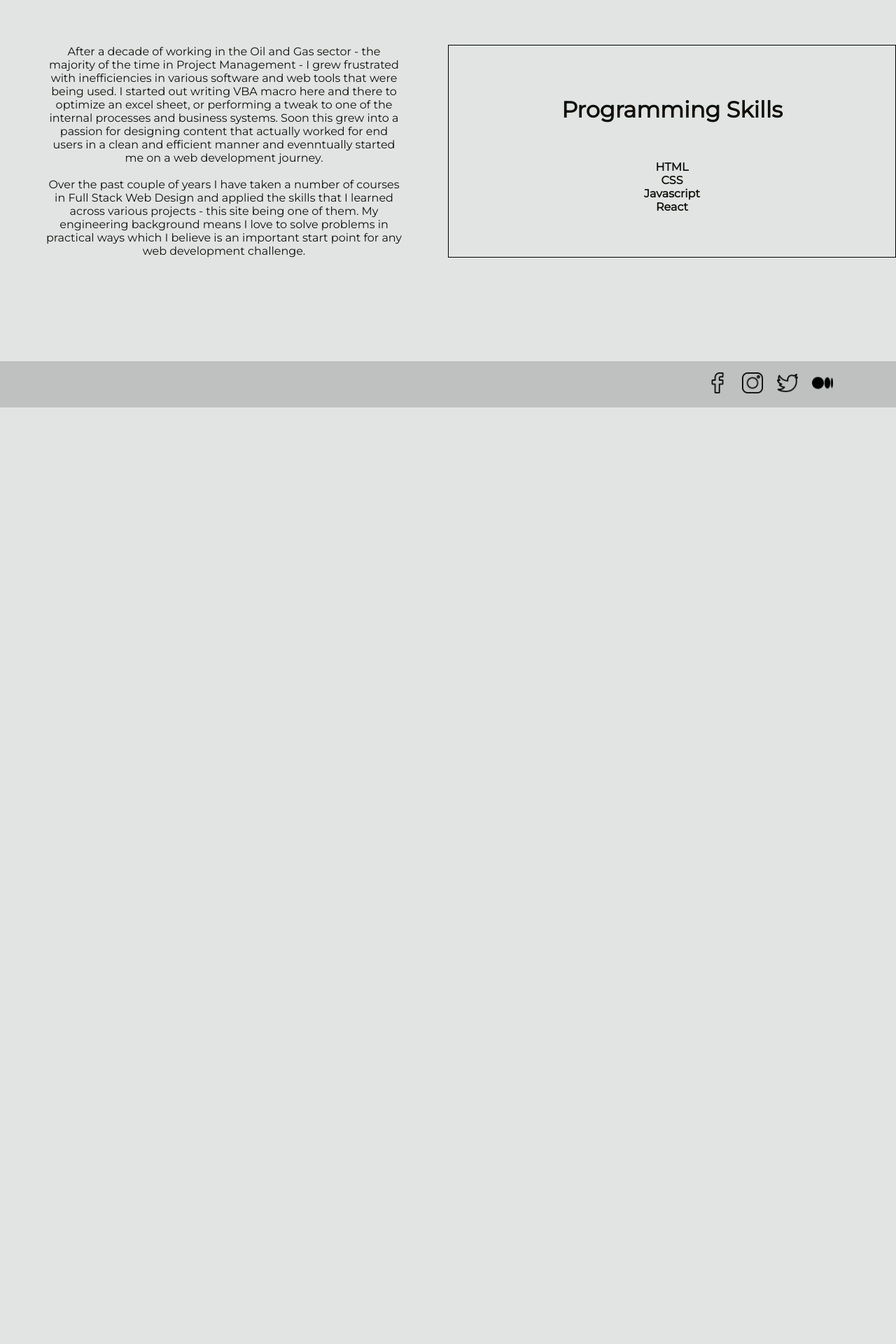
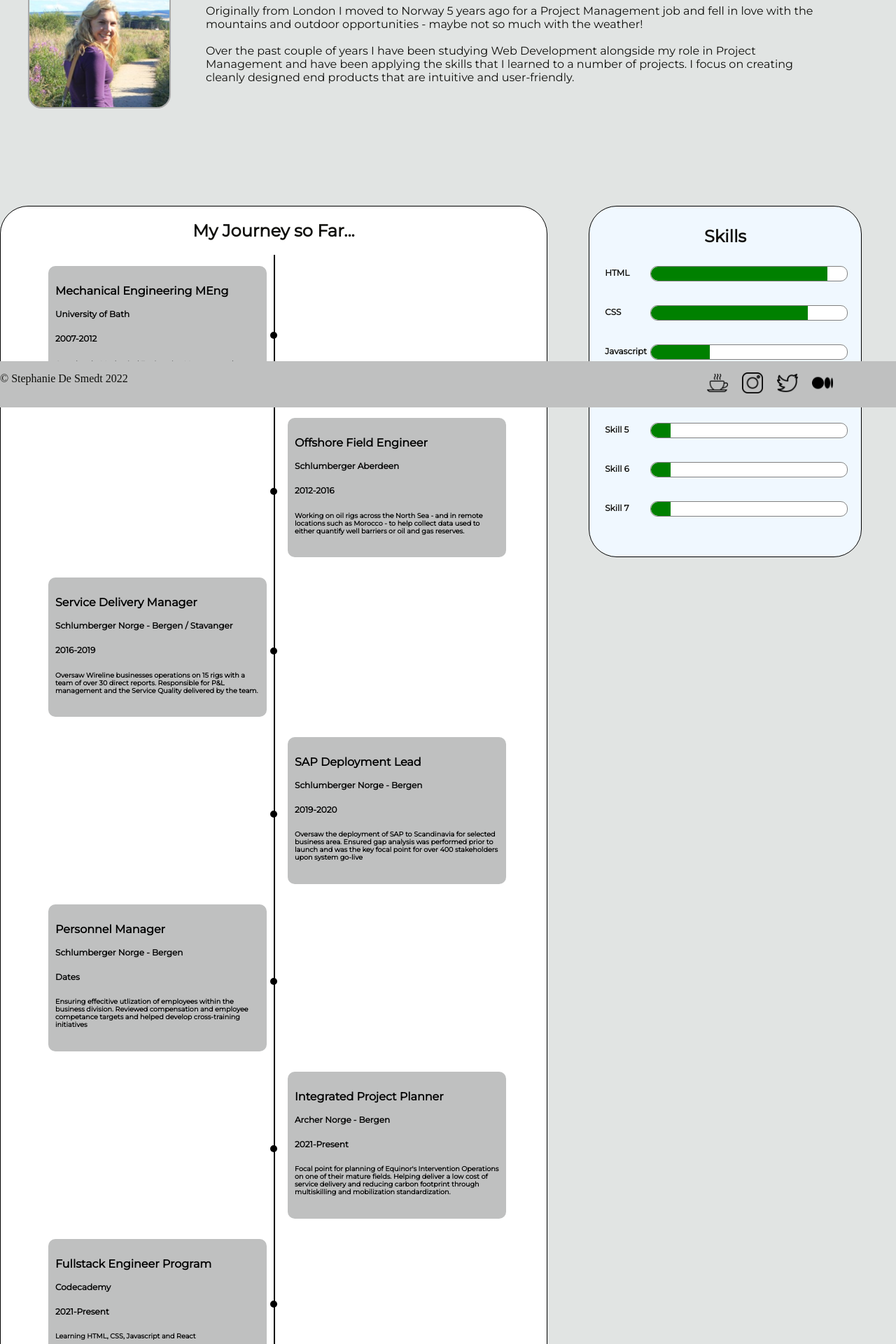
Before and after one commit to sdesmedt/steffds.github.io, a PHP site: page /aboutme.html in a window 1280 px wide. Shown: the part 218-2138 px from the top of the page at 70% size. Before the commit the page ends 800 px from the top, so only its background shows below. Run offline with PHP 8.4, Linux system fonts and the light colour scheme.

Commit message:
Revised AboutMe content

```diff
--- a/aboutme-style.css
+++ b/aboutme-style.css
@@ -19,6 +19,7 @@ header {
     top: 0;
     display: grid;
     grid-template-columns: 4fr 1fr;
+    z-index: 1;
 }
 header a {
     text-decoration: none;
@@ -40,7 +41,6 @@ header figcaption{
     max-width: 30px;
     max-height: 30px;
 }
-
 footer {
     background-color: #bfc0c0;
     width: 100%;
@@ -49,12 +49,10 @@ footer {
     display: grid;
     grid-template-columns: 3fr 1fr;
 }
-
 footer ul {
     grid-column: 2 / span 1;
     display: flex;
 }
-
 footer li {
     display: inline;
     list-style: none;
@@ -65,58 +63,197 @@ footer li {
 .footerimg {
     width: 30px;
 }
-
-/*Page Specific*/
 header h1 {
     font-family: 'Montserrat', sans-serif;
     font-size: 2rem;
     margin-left: 5%;
 }
+/*Page Specific*/
 main {
+    width: 100%;
     display: grid;
-    grid-template-rows: 150px 50px 1fr;
-    grid-template-columns: 1fr 1fr;
+    grid-template-rows: repeat(5, 1fr) 100px;
+    grid-template-columns: repeat(5, 1fr);
+    row-gap: 40px;
+    column-gap: 10px;
+}
+#photoofme {
+    grid-column: 1 / span 1;
+    grid-row: 1 / span 1;
+    display: grid;
+    place-items: center;
+}
+#photoofme img {
+    width: 90%;
+    min-width:200px;
+    max-width: 400px;
+    border: 2px solid darkgray;
+    border-radius: 20px;
 }
 
-#photogallery {
+#textaboutme {
+    grid-column: 2 / span 4;
     grid-row: 1 / span 1;
-    grid-column: 1/ span 2;
+    margin-right: 10%;
+}
+#textaboutme h3 {
+    font-family: 'Montserrat', sans-serif;
+    font-size: 1rem;
+}
+h2 {
+    font-family: 'Montserrat', sans-serif;
+    font-size: 1.5rem;
+}
+#textaboutme p {
+    font-family: 'Montserrat', sans-serif;
+    font-size: 1rem;
+}
+#my-skills {
+    grid-column: 4 / span 2;
+    grid-row: 2 / span 2;
+    max-height: 500px;
+    border: 1px solid black;
+    background-color: aliceblue;
+    border-radius: 40px;
+    margin: 0 10%;
+}
+#my-skills h2 {
+    text-align: center;
+    padding: 2%;
+}
+
+.skill-item {
     display: flex;
     flex-wrap: nowrap;
+    justify-content: space-between;
+    align-content: center;
+    margin: 0 5%;
+    height: 20px;
+}
+.skill-item h6 {
+    align-self: center;
+    font-family: 'Montserrat', sans-serif;
+    font-size: 0.75rem;
+    padding: 3px;
+}
+.skill-bar{
+    width: 80%;
+    height: 20px;
+    border-radius: 10px;
+    border: 1px solid gray;
+    background-color: white;
+
+}
+.css {
+    width: 80%;
+    background-color: green;
+    color: green;
+    border-radius: 10px 0 0 10px;
+    height: 20px;
+}
+.java {
+    width: 30%;
+    background-color: green;
+    color: green;
+    border-radius: 10px 0 0 10px;
+    height: 20px;
+}
+.html{
+    width: 90%;
+    background-color: green;
+    color: green;
+    border-radius: 10px 0 0 10px;
+    height: 20px;
+}
+.skill{
+    width: 10%;
+    background-color: green;
+    color: green;
+    border-radius: 10px 0 0 10px;
+    height: 20px;
+}
+/*Experience Timeline*/
+.work-experience {
+    grid-row: 2 / span 4;
+    grid-column: 1 / span 3;
+    border: 1px solid black;
+    border-radius: 40px;
+    margin: 0;
+    padding: 0;
+    box-sizing: border-box;
+    display: flex;
+    flex-direction: column;
     align-items: center;
-    justify-items: center;
+    justify-content: center;
+    background-color: white;
 }
-.imageofme {
-   width:10%;
-   height: 80%;
+.timeline{
+    width: 80%;
+    height: 100%;
+    position: relative;
+}
+.timeline ul {
+    list-style-type: none;
+}
+.timeline ul li {
+    padding: 10px;
+    background-color: #bfc0c0;
+    color: black;
+    border-radius: 10px;
+    margin-bottom: 5%;
+    width: 50%;
+    position: relative;
 }
 
-main p {
-    grid-row: 3 / span 1;
-    grid-column: 1 / span 1;
+.timeline ul li:nth-child(odd){
+    float:left;
+    clear:right;
+    transform: translateX(-50px);
+}
+.timeline ul li:nth-child(even){
+    float:right;
+    clear: left;
+    transform: translateX(20px);
+}
+.timeline::before{
+    content: "";
+    position: absolute;
+    height: 100%;
+    width: 2px;
+    background-color: black;
+    left: 50%;
+}
+.timeline ul li::after{
+    content: "";
+    position: absolute;
+    height: 10px;
+    width: 10px;
+    background-color: black;
+    border-radius: 50%;
+    top: 50%;
+}
+.timeline ul li:nth-child(odd)::after{
+    right:0;
+    transform: translateX(15px);
+}
+.timeline ul li:nth-child(even)::after{
+    left:0;
+    transform: translateX(-25px);
+}
+.timeline-content h3 {
     font-family: 'Montserrat', sans-serif;
     font-size: 1rem;
-    text-align: center;
-    margin: 0 10% 0 10%;
-
+    font-weight: bold;
 }
-
-#myskills {
-    grid-row: 3 / span 1;
-    grid-column: 2 / span 1;
-    border: 1px solid black;
-    display: grid;
-    justify-content: center;
-    align-content: center;
+.timeline-content h4 {
+    font-family: 'Montserrat', sans-serif;
+    font-size: 0.75rem;
 }
-
-h3 {
+.timeline-content h5 {
     font-family: 'Montserrat', sans-serif;
-    font-size: 2rem;
+    font-size: 0.75rem;
 }
-
-h4 {
+.timeline-content h6 {
     font-family: 'Montserrat', sans-serif;
-    font-size: 1rem;
-    text-align: center;
+    font-size: 0.6rem;
 }
--- a/aboutme.html
+++ b/aboutme.html
@@ -22,66 +22,195 @@
         <h1>About Me</h1>
         <nav>
          <figure class="navitem">
-             <a href="./index.html"><img class="navimg" src="resources/home.png">
+             <a href="./index.html"><img class="navimg" src="resources/Icons/home.png">
              <figcaption>Home</figcaption></a>
          </figure>
          <figure class="navitem">
-             <a href="./portfolio.html"><img class="navimg" src="resources/portfolio-icon.png">
+             <a href="./portfolio.html"><img class="navimg" src="resources/Icons/portfolio-icon.png">
              <figcaption>Portfolio</figcaption></a>
          </figure>
          <figure class="navitem">
-             <a href="./blog.html"><img class="navimg" src="resources/blog-icon.png">
+             <a href="./blog.html"><img class="navimg" src="resources/Icons/blog-icon.png">
              <figcaption>Blog</figcaption></a>
          </figure>
          <figure class="navitem">
-             <a href="./contact.html"><img class="navimg" src="resources/contact-icon.png"></a>
+             <a href="./contact.html"><img class="navimg" src="resources/Icons/contact-icon.png"></a>
              <figcaption>Contact</figcaption>
          </figure>
      </nav>
      </header>
         <main>
-        <div id="photogallery">
-            <img class="imageofme" src="./resources/AboutMe/Image-1.png">
-            <img class="imageofme" src="./resources/AboutMe/Image-2.png">
-            <img class="imageofme" src="./resources/AboutMe/Image-4.png">
-            <img class="imageofme" src="./resources/AboutMe/Image-7.png">
-            <img class="imageofme" src="./resources/AboutMe/Image-8.png">
-            <img class="imageofme" src="./resources/AboutMe/Image-9.png">
-            <img class="imageofme" src="./resources/AboutMe/Image-11.png">
-            <img class="imageofme" src="./resources/AboutMe/Image-13.png">
-            <img class="imageofme" src="./resources/AboutMe/Image-14.png">
-            <img class="imageofme" src="./resources/AboutMe/Image-15.png">
+                <figure id="photoofme">
+                    <img src="./resources/AboutMe/Image-15.png">
+                </figure>
+
+                <div id="textaboutme">
+                    <h3>Hi! I'm...</h3>
+                    <h2>Stephanie De Smedt</h2>
+                    <p>A Freelance Fullstack Web Designer currently living in Bergen, Norway.<br><br>
+                        Originally from London I moved to Norway 5 years ago for a Project Management job
+                        and fell in love with the mountains and outdoor opportunities - maybe not so much
+                        with the weather!<br><br>
+                        Over the past couple of years I have been studying Web Development alongside my role
+                        in Project Management and have been applying the skills that I learned to a number of
+                        projects.  I focus on creating cleanly designed end products that are intuitive and
+                        user-friendly.
+                    </p>
                 </div>
 
+                <div id="my-skills">
+                    <h2>Skills</h2>
+                    <div class="skill-item">
+                    <h6>HTML</h6>
+                    <div class="skill-bar">
+                        <div class="html">
+                        </div>
+                    </div>
+                    </div>
 
-        <p>After a decade of working in the Oil and Gas sector - the majority of the time in Project Management - I grew frustrated
-            with inefficiencies in various software and web tools that were being used.  I started out writing VBA macro here and there to optimize an excel sheet,
-            or performing a tweak to one of the internal processes and business systems.  Soon this grew into a passion for designing content that actually
-            worked for end users in a clean and efficient manner and evenntually started me on a web development journey.
                     <br><br>
-            Over the past couple of years I have taken a number of courses in Full Stack Web Design and applied the skills that I learned across various
-            projects - this site being one of them.  My engineering background means I love to solve problems in practical ways which I believe is an
-            important start point for any web development challenge.
 
+                    <div class="skill-item">
+                    <h6>CSS</h6>
+                    <div class="skill-bar">
+                        <div class="css">
+                        </div>
+                    </div>
+                    </div>
 
-        <div id="myskills">
-            <h3>Programming Skills</h3>
-            <h4>HTML<br>
-            CSS<br>
-            Javascript<br>
-            React<br></h4>
+                    <br><br>
+
+                    <div class="skill-item">
+                    <h6>Javascript</h6>
+                    <div class="skill-bar">
+                        <div class="java">
                         </div>
+                    </div>
+                    </div>
+                    <br><br>
+
+                    <div class="skill-item">
+                    <h6>Skill 4</h6>
+                    <div class="skill-bar">
+                        <div class="skill">
+                        </div>
+                    </div>
+                    </div>
+                    <br><br>
+
+                    <div class="skill-item">
+                    <h6>Skill 5</h6>
+                    <div class="skill-bar">
+                        <div class="skill">
+                        </div>
+                    </div>
+                    </div>
+                    <br><br>
+
+                    <div class="skill-item">
+                    <h6>Skill 6</h6>
+                    <div class="skill-bar">
+                        <div class="skill">
+                        </div>
+                    </div>
+                    </div>
+                    <br><br>
+
+                    <div class="skill-item">
+                    <h6>Skill 7</h6>
+                    <div class="skill-bar">
+                        <div class="skill">
+                        </div>
+                    </div>
+                </div>
+                </div>
+
+                <div class="work-experience">
+                    <h2>My Journey so Far...</h2>
+                    <div class="timeline">
+                        <ul>
+                            <li>
+                                <div class="timeline-content">
+                                    <h3>Mechanical Engineering MEng</h3>
+                                    <h4>University of Bath</h4>
+                                    <h5>2007-2012</h5>
+                                    <h6>Completed a Mechanical Engineering Masters complete with semester abroad in France and a year in Industry.
+                                    </h6>
+                                </div>
+                            </li>
+                            <li>
+                                <div class="timeline-content">
+                                    <h3>Offshore Field Engineer</h3>
+                                    <h4>Schlumberger Aberdeen</h4>
+                                    <h5>2012-2016</h5>
+                                    <h6>Working on oil rigs across the North Sea - and in remote locations such as Morocco - to help
+                                        collect data used to either quantify well barriers or oil and gas reserves.
+                                    </h6>
+                                </div>
+                            </li>
+                            <li>
+                                <div class="timeline-content">
+                                    <h3>Service Delivery Manager</h3>
+                                    <h4>Schlumberger Norge - Bergen / Stavanger</h4>
+                                    <h5>2016-2019</h5>
+                                    <h6>Oversaw Wireline businesses operations on 15 rigs with a team of over 30 direct reports.
+                                        Responsible for P&L management and the Service Quality delivered by the team.
+                                    </h6>
+                                </div>
+                            </li>
+                            <li>
+                                <div class="timeline-content">
+                                    <h3>SAP Deployment Lead</h3>
+                                    <h4>Schlumberger Norge - Bergen</h4>
+                                    <h5>2019-2020</h5>
+                                    <h6>Oversaw the deployment of SAP to Scandinavia for selected business area.  Ensured gap analysis was
+                                        performed prior to launch and was the key focal point for over 400 stakeholders upon system go-live
+                                    </h6>
+                                </div>
+                            </li>
+                            <li>
+                                <div class="timeline-content">
+                                    <h3>Personnel Manager</h3>
+                                    <h4>Schlumberger Norge - Bergen</h4>
+                                    <h5>Dates</h5>
+                                    <h6>Ensuring effecitive utlization of employees within the business division.
+                                        Reviewed compensation and employee competance targets and helped develop cross-training initiatives</h6>
+                                </div>
+                            </li>
+                            <li>
+                                <div class="timeline-content">
+                                    <h3>Integrated Project Planner</h3>
+                                    <h4>Archer Norge - Bergen</h4>
+                                    <h5>2021-Present</h5>
+                                    <h6>Focal point for planning of Equinor's Intervention Operations on one
+                                        of their mature fields.  Helping deliver a low cost of service delivery and reducing
+                                        carbon footprint through multiskilling and mobilization standardization.</h6>
+                                </div>
+                            </li>
+                            <li>
+                                <div class="timeline-content">
+                                    <h3>Fullstack Engineer Program</h3>
+                                    <h4>Codecademy</h4>
+                                    <h5>2021-Present</h5>
+                                    <h6>Learning HTML, CSS, Javascript and React</h6>
+                                </div>
+                            </li>
+                        </ul>
+                    </div>
+                </div>
+
             </main>
 
 
+
         <footer>
+            <p>&copy; Stephanie De Smedt 2022</p>
             <ul>
-            <li><img class="footerimg" src="./resources/facebook-white.png"></li>
-            <li><img class="footerimg" src="./resources/instagram-white.png"></li>
-            <li><img class="footerimg" src="./resources/twitter-white.png"></li>
-            <li><img class="footerimg" src="./resources/medium.png"></li>
+                <li><a href="https://www.buymeacoffee.com/simplystef" target="_blank" rel="noreferrer noopener"><img class="footerimg" src="./resources/Icons/coffee-cup.png"></a></li>
+                <li><img class="footerimg" src="./resources/Icons/instagram-white.png"></li>
+                <li><a href="https://twitter.com/Simply_Stefff" target="_blank" rel="noreferrer noopener"><img class="footerimg" src="./resources/Icons/twitter-white.png"></a></li>
+                <li><a href="https://medium.com/@simply_stef" target="_blank" rel="noreferrer noopener"><img class="footerimg" src="./resources/Icons/medium.png"></a></li>
             </ul>
         </footer>
-
 </body>
 </html>
```
Also changed, not shown: blog.html (+10 -9 lines), contact.html (+11 -9 lines), index.html (+11 -8 lines), portfolio.html (+14 -8 lines), resources/Icons/about-me-icon.png (renamed from resources/about-me-icon.png), resources/Icons/blog-icon.png (renamed from resources/blog-icon.png), resources/Icons/coffee-cup.png (added), resources/Icons/contact-icon.png (renamed from resources/contact-icon.png), resources/Icons/facebook-white.png (renamed from resources/facebook-white.png), resources/Icons/home.png (renamed from resources/home.png), resources/Icons/instagram-white.png (renamed from resources/instagram-white.png), resources/Icons/medium.png (renamed from resources/medium.png), resources/Icons/portfolio-icon.png (renamed from resources/portfolio-icon.png), resources/Icons/twitter-white.png (renamed from resources/twitter-white.png), 2 other files. Lines whose indentation alone changed are shown as unchanged.
